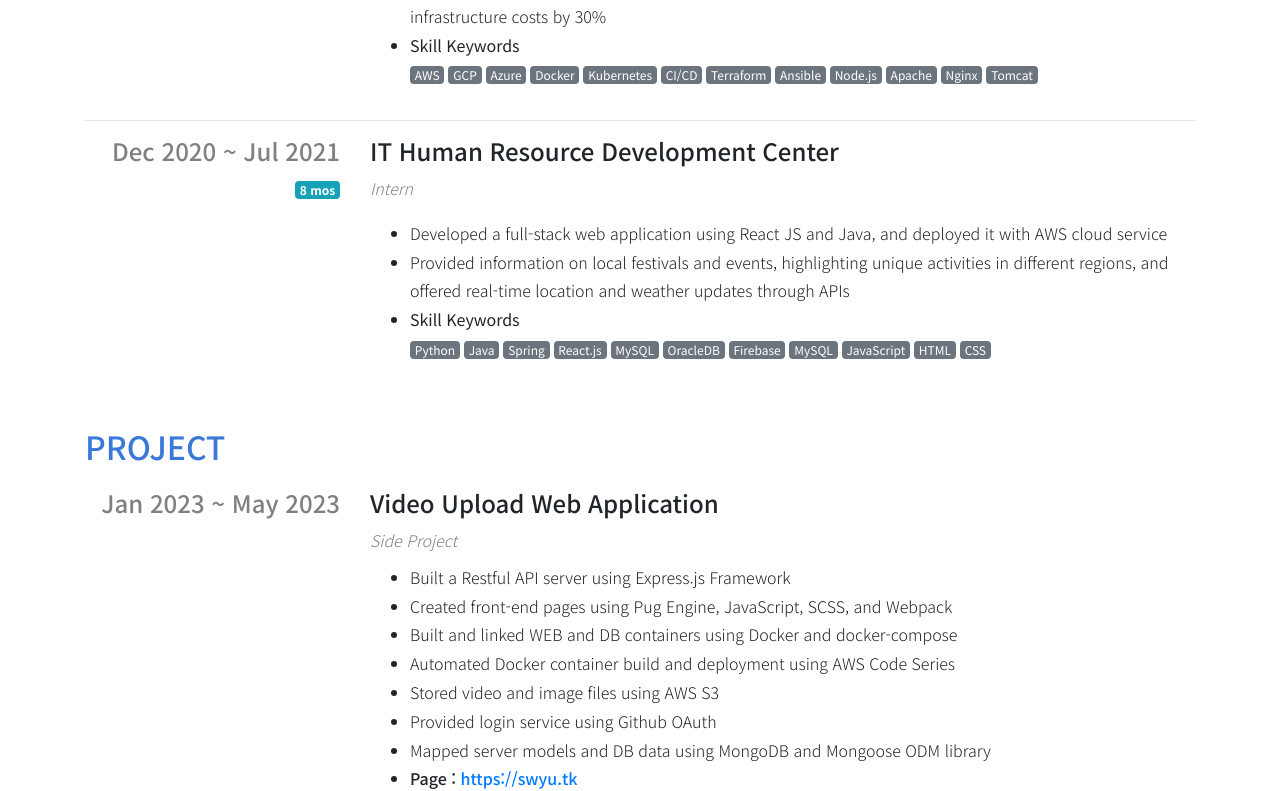
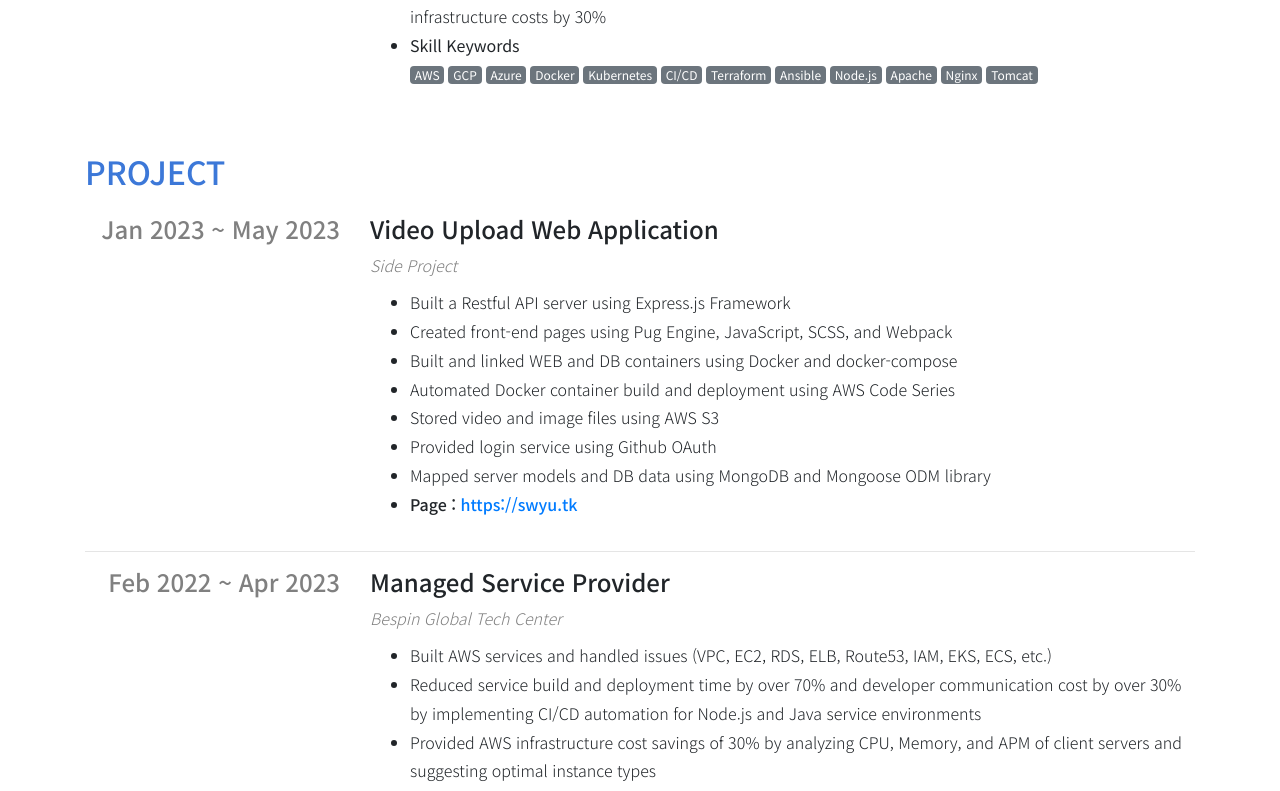
Before and after one commit to k7nsuy/portfolio, a Next.js app: page / in a window 1280 px wide. Shown: the part 2443-3234 px from the top of the page. Built offline with nearby package versions, Linux system fonts and the light colour scheme.

Commit message:
new commit

```diff
--- a/component/education/IEducation.ts
+++ b/component/education/IEducation.ts
@@ -18,7 +18,7 @@ export declare namespace IEducation {
     title: string;
 
     /** ### 수료 교육 서브 타이틀 */
-    subTitle: string;
+    subTitle?: string;
 
     /**
      * ### 교육 수료 시작 시점
--- a/payload/education.ts
+++ b/payload/education.ts
@@ -16,6 +16,12 @@ const education: IEducation.Payload = {
       startedAt: 'Mar 2009',
       endedAt: 'Feb 2016',
     },
+    {
+      title: 'IT Human Resource Development Center',
+      subTitle: 'Bootcamp',
+      startedAt: 'Dec 2020',
+      endedAt: 'Jul 2021',
+    },
   ],
 };
 
--- a/payload/experience.ts
+++ b/payload/experience.ts
@@ -72,29 +72,6 @@ const experience: IExperience.Payload = {
         'Tomcat',
       ],
     },
-    {
-      title: 'IT Human Resource Development Center',
-      position: 'Intern',
-      startedAt: 'Dec 2020',
-      endedAt: 'Jul 2021',
-      descriptions: [
-        'Developed a full-stack web application using React JS and Java, and deployed it with AWS cloud service',
-        'Provided information on local festivals and events, highlighting unique activities in different regions, and offered real-time location and weather updates through APIs',
-      ],
-      skillKeywords: [
-        'Python',
-        'Java',
-        'Spring',
-        'React.js',
-        'MySQL',
-        'OracleDB',
-        'Firebase',
-        'MySQL',
-        'JavaScript',
-        'HTML',
-        'CSS',
-      ],
-    },
   ],
 };
 
```
Also changed, not shown: 29 other files (tests, documents, lock files or other folders).
